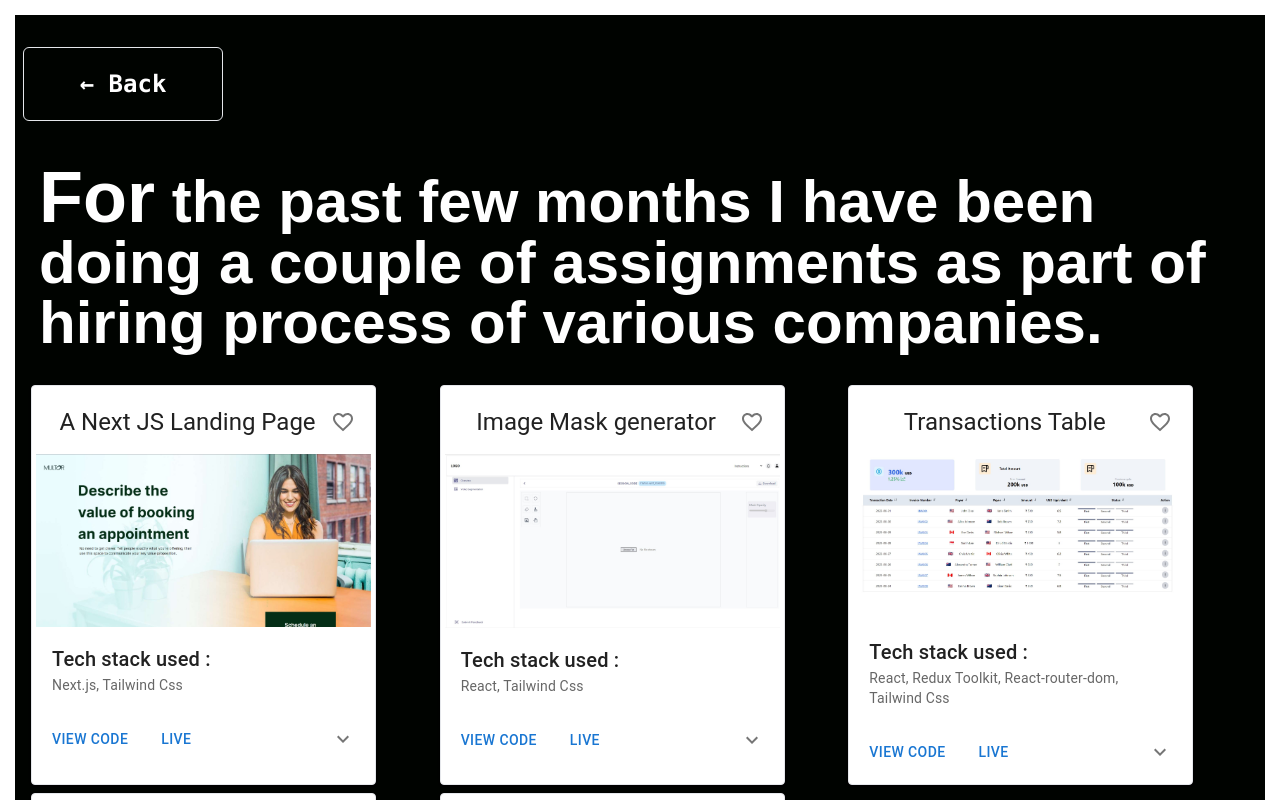
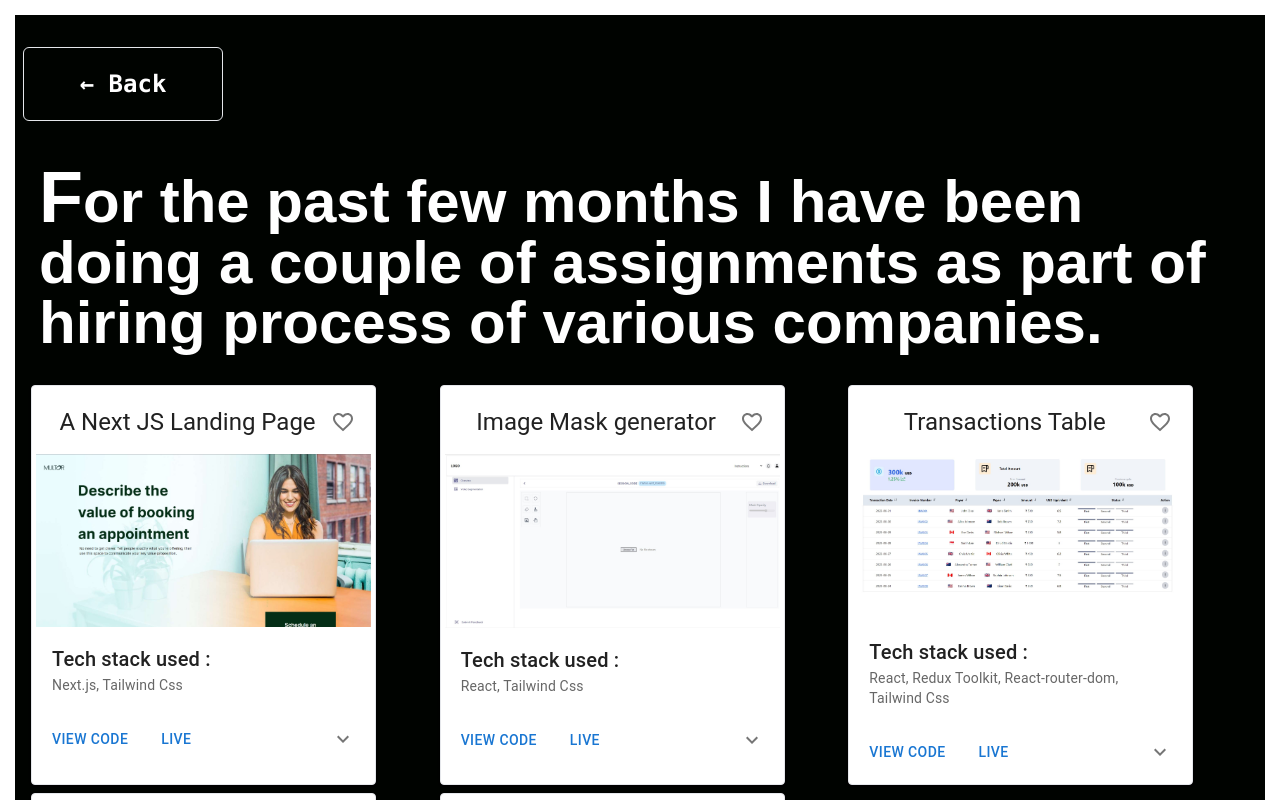
Before and after one commit to TharunNookala/TharunNookala-portfolio, a React (Create React App) app: page /assignments in a window 1280 px wide. Shown: the top 800 px of the page. Built offline with nearby package versions, Linux system fonts and the light colour scheme.

Commit message:
font issue fix

```diff
--- a/src/components/AssignmentCard.jsx
+++ b/src/components/AssignmentCard.jsx
@@ -34,7 +34,7 @@ export default function RecipeReviewCard({ name, image, techstack, description,
     setLiked(!liked);
     notify();
   }
-  const notify = () => toast("Thanks for the like !😊");
+  const notify = () => toast("!😊 Thanks for the like ");
   const handleExpandClick = () => {
     setExpanded(!expanded);
   };
--- a/src/components/Assignments.jsx
+++ b/src/components/Assignments.jsx
@@ -8,8 +8,8 @@ return (
             <NavLink to='/' className="text-white w-[200px] text-xl sm:text-2xl font-bold md:my-6 mx-auto md:mx-0 py-5 text-center rounded-md border">
                 &larr; Back
             </NavLink>
-            <div className='h-full font-anto font-extrabold text-5xl sm:text-6xl text-white py-2 px-4 mb-2'>
-                <span className='text-7xl'> For</span> the past few months I have been doing a couple of assignments as part of hiring process of various companies.
+            <div className='h-full font-anto font-extrabold text-4xl sm:text-6xl text-white py-2 px-4 mb-2'>
+                <span className='text-5xl md:text-7xl'> F</span>or the past few months I have been doing a couple of assignments as part of hiring process of various companies.
             </div>
             <div className='p-2 h-3/5 flex flex-col md:grid md:grid-cols-2 lg:grid-cols-3 2xl:grid-cols-5 gap-2 items-start justify-evenly'>
             {assignmentsData.map(assignment => <AssignmentCard
```
